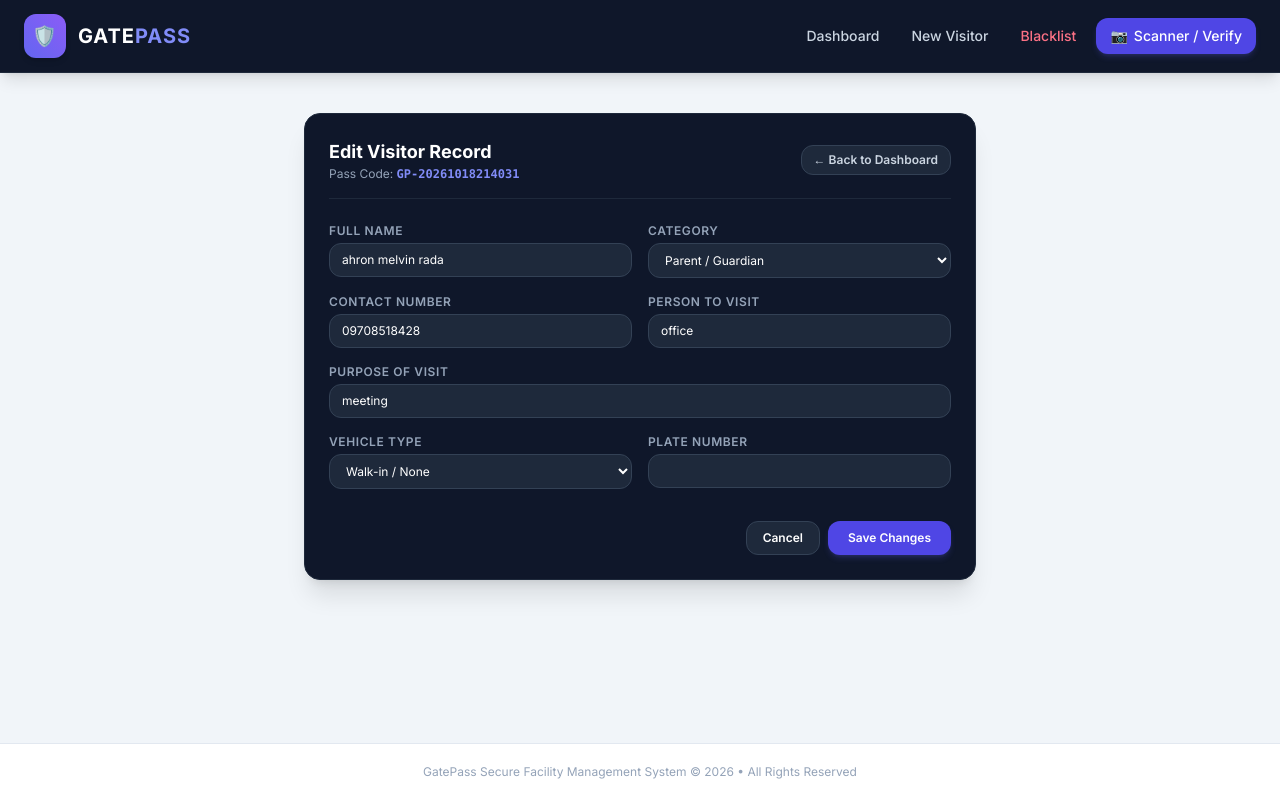
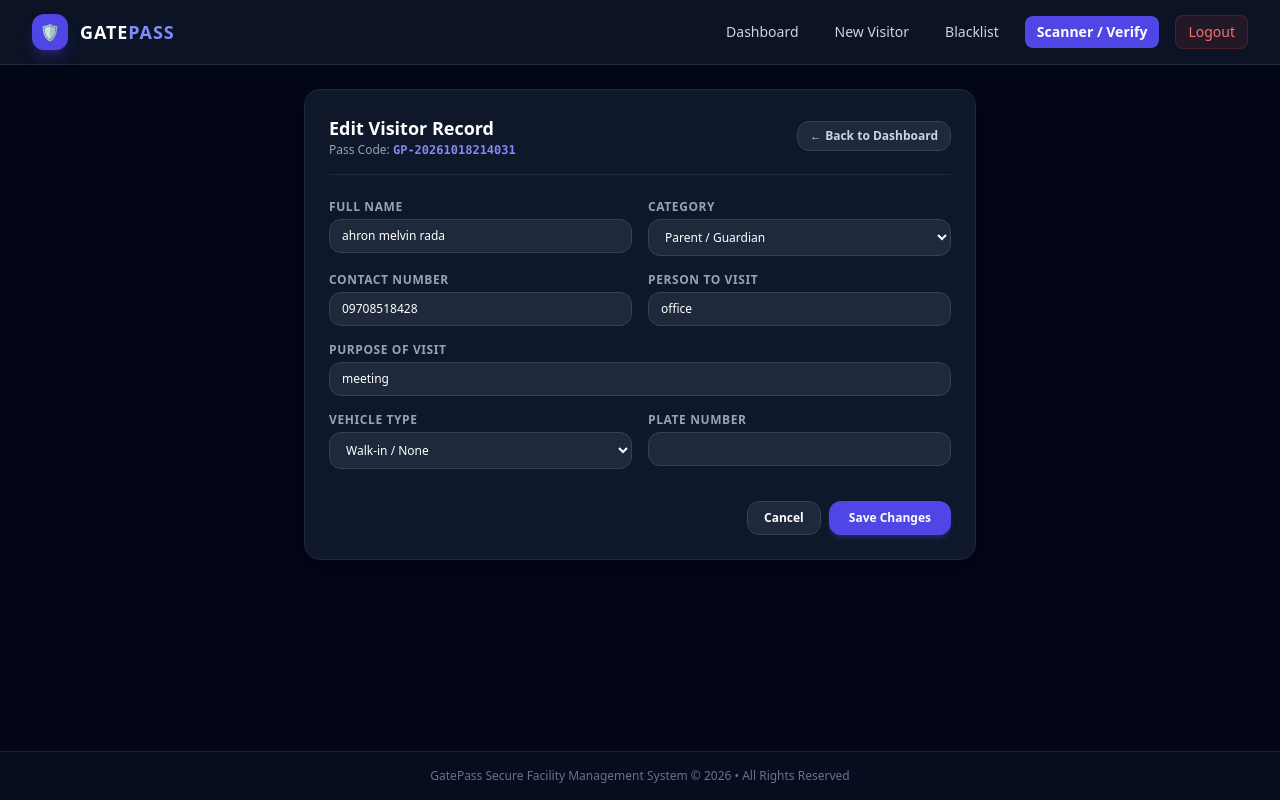
Before and after one commit to ahronmelvinrada-cmyk/gatepass-system, a Flask app: page /edit/1 in a window 1280 px wide. Run offline with Flask 3, Linux system fonts and the light colour scheme; the visitor is signed in with stand-in values (Sample User, id 1); data comes from the database, SQL or seed files in the repository; some libraries are stand-ins or nearby versions.

Commit message:
Update title and improve layout in base.html

```diff
--- a/templates/base.html
+++ b/templates/base.html
@@ -3,53 +3,58 @@
 <head>
     <meta charset="UTF-8">
     <meta name="viewport" content="width=device-width, initial-scale=1.0">
-    <title>GatePass - Digital Visitor Management</title>
+    <title>GatePass - Digital Visitor Management System</title>
+    <!-- Tailwind CSS CDN -->
     <script src="https://cdn.tailwindcss.com"></script>
-    <link href="https://fonts.googleapis.com/css2?family=Inter:wght@400;500;600;700&display=swap" rel="stylesheet">
-    <style>body { font-family: 'Inter', sans-serif; }</style>
 </head>
-<body class="bg-slate-100 text-slate-800 min-h-screen flex flex-col selection:bg-indigo-500 selection:text-white">
-    <!-- Navbar -->
-    <nav class="bg-slate-900 text-white shadow-lg border-b border-slate-800 sticky top-0 z-50">
-        <div class="max-w-7xl mx-auto px-4 sm:px-6 py-3.5 flex flex-col md:flex-row justify-between items-center gap-3">
-            <a href="{{ url_for('index') }}" class="text-xl font-bold tracking-wider flex items-center gap-3">
-                <span class="bg-gradient-to-tr from-indigo-500 to-violet-500 text-white p-2 rounded-xl shadow-md">🛡️</span>
-                <span>GATE<span class="text-indigo-400">PASS</span></span>
-            </a>
+<body class="bg-slate-950 text-slate-100 min-h-screen flex flex-col font-sans selection:bg-indigo-500 selection:text-white">
 
-            <div class="flex flex-wrap items-center justify-center gap-1.5 sm:gap-2">
-                <a href="{{ url_for('index') }}" class="px-3 py-1.5 sm:py-2 rounded-lg text-xs sm:text-sm font-medium transition hover:bg-slate-800 text-slate-300 hover:text-white">Dashboard</a>
-                <a href="{{ url_for('register') }}" class="px-3 py-1.5 sm:py-2 rounded-lg text-xs sm:text-sm font-medium transition hover:bg-slate-800 text-slate-300 hover:text-white">New Visitor</a>
-                <a href="{{ url_for('blacklist') }}" class="px-3 py-1.5 sm:py-2 rounded-lg text-xs sm:text-sm font-medium transition hover:bg-slate-800 text-rose-400 hover:text-rose-300">Blacklist</a>
-                <a href="{{ url_for('verify') }}" class="bg-indigo-600 hover:bg-indigo-500 text-white px-3.5 py-1.5 sm:py-2 rounded-xl text-xs sm:text-sm font-medium shadow-md shadow-indigo-500/20 transition flex items-center gap-1.5">
-                    <span>📷</span> Scanner / Verify
-                </a>
+    <!-- Top Navigation Bar -->
+    <header class="bg-slate-900/80 backdrop-blur-md border-b border-slate-800 sticky top-0 z-50">
+        <div class="max-w-7xl mx-auto px-4 sm:px-6 lg:px-8 h-16 flex items-center justify-between">
+            <div class="flex items-center gap-3">
+                <div class="w-9 h-9 bg-indigo-600 rounded-xl flex items-center justify-center shadow-lg shadow-indigo-600/30 text-white font-bold">🛡️</div>
+                <span class="text-base sm:text-lg font-bold tracking-wider text-white">GATE<span class="text-indigo-400">PASS</span></span>
             </div>
+
+            <!-- Navigation Links -->
+            <nav class="flex items-center gap-2 sm:gap-4 text-xs sm:text-sm font-medium">
+                <a href="{{ url_for('index') }}" class="text-slate-300 hover:text-white transition px-2.5 py-1.5 rounded-lg hover:bg-slate-800">Dashboard</a>
+                <a href="{{ url_for('register') }}" class="text-slate-300 hover:text-white transition px-2.5 py-1.5 rounded-lg hover:bg-slate-800">New Visitor</a>
+                <a href="{{ url_for('blacklist') }}" class="text-slate-300 hover:text-white transition px-2.5 py-1.5 rounded-lg hover:bg-slate-800">Blacklist</a>
+                <a href="{{ url_for('verify') }}" class="bg-indigo-600 hover:bg-indigo-500 text-white px-3 py-1.5 rounded-lg transition shadow-sm font-semibold">Scanner / Verify</a>
+
+                {% if session.get('logged_in') %}
+                    <a href="{{ url_for('logout') }}" class="bg-red-500/10 hover:bg-red-500/20 text-red-400 border border-red-500/20 px-3 py-1.5 rounded-lg transition">Logout</a>
+                {% else %}
+                    <a href="{{ url_for('login') }}" class="bg-slate-800 hover:bg-slate-700 text-slate-300 border border-slate-700 px-3 py-1.5 rounded-lg transition">Login</a>
+                {% endif %}
+            </nav>
         </div>
-    </nav>
+    </header>
 
-    <!-- Flash Messages Container -->
-    <div class="max-w-7xl mx-auto px-4 sm:px-6 mt-4 w-full">
+    <!-- Flash Messages -->
+    <main class="flex-grow max-w-7xl w-full mx-auto px-4 sm:px-6 lg:px-8 py-6">
         {% with messages = get_flashed_messages(with_categories=true) %}
             {% if messages %}
-                {% for category, message in messages %}
-                    <div class="p-4 mb-3 rounded-xl text-sm flex items-center gap-3 shadow-sm border {% if category == 'success' %}bg-emerald-50 text-emerald-800 border-emerald-200{% else %}bg-rose-50 text-rose-800 border-rose-200{% endif %}">
-                        <span class="text-lg">{% if category == 'success' %}✅{% else %}⚠️{% endif %}</span>
-                        <span>{{ message }}</span>
-                    </div>
-                {% endfor %}
+                <div class="space-y-2 mb-6">
+                    {% for category, message in messages %}
+                        <div class="p-4 rounded-xl text-xs sm:text-sm font-medium border flex items-center justify-between shadow-sm {% if category == 'danger' or category == 'error' %}bg-red-500/10 text-red-400 border-red-500/20{% elif category == 'success' %}bg-emerald-500/10 text-emerald-400 border-emerald-500/20{% else %}bg-indigo-500/10 text-indigo-400 border-indigo-500/20{% endif %}">
+                            <span>{{ message }}</span>
+                        </div>
+                    {% endfor %}
+                </div>
             {% endif %}
         {% endwith %}
-    </div>
 
-    <!-- Main Content Area -->
-    <main class="max-w-7xl mx-auto px-4 sm:px-6 py-6 flex-grow w-full">
+        <!-- Main Content Block -->
         {% block content %}{% endblock %}
     </main>
 
     <!-- Footer -->
-    <footer class="bg-white border-t border-slate-200 text-center py-5 text-xs text-slate-400 mt-auto px-4">
+    <footer class="bg-slate-900/40 border-t border-slate-800/80 py-4 text-center text-xs text-slate-500">
         GatePass Secure Facility Management System &copy; 2026 &bull; All Rights Reserved
     </footer>
+
 </body>
 </html>
```
